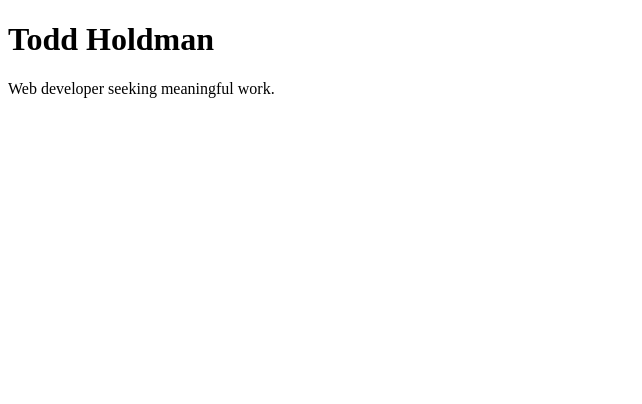
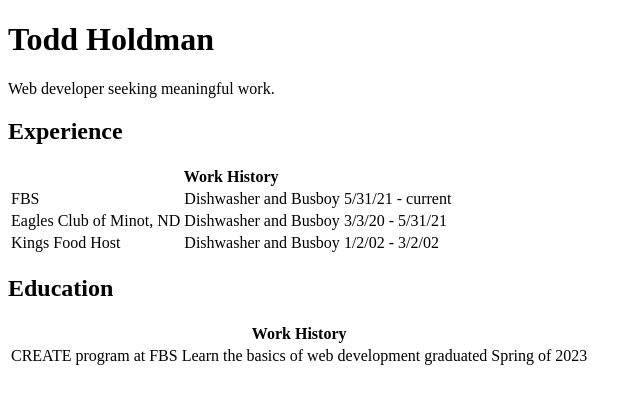
Before and after one commit to cernalpanic/CREATE-Resume, a plain HTML site: page index.html in a window 1280 px wide. Shown: the whole page, without its empty margins (0-642 px from the left). Drawn offline with Linux system fonts and the light colour scheme.

Commit message:
Added the work history and education tables

```diff
--- a/index.html
+++ b/index.html
@@ -1,9 +1,57 @@
 <!DOCTYPE html>
 <html>
+  <head>
+    <link rel="stylesheet" type="text/css" href="style.css">
+  </head>
 <body>
 
 <h1>Todd Holdman</h1>
 <p>Web developer seeking meaningful work.</p>
 
+<h2>Experience</h2>
+<table>
+
+<table>
+    <thead>
+        <tr>
+            <th colspan="3">Work History</th>
+        </tr>
+    </thead>
+    <tbody>
+        <tr>
+            <td>FBS</td>
+            <td>Dishwasher and Busboy</td>
+            <td>5/31/21 - current</td>
+        </tr>
+        <tr>
+            <td>Eagles Club of Minot, ND</td>
+            <td>Dishwasher and Busboy</td>
+            <td>3/3/20 - 5/31/21</td>
+        </tr>
+        <tr>
+            <td>Kings Food Host</td>
+            <td>Dishwasher and Busboy</td>
+            <td>1/2/02 - 3/2/02</td>
+        </tr>
+    </tbody>
+</table>
+
+<h2>Education</h2>
+<table>
+
+<table>
+    <thead>
+        <tr>
+            <th colspan="3">Work History</th>
+        </tr>
+    </thead>
+    <tbody>
+        <tr>
+            <td>CREATE program at FBS</td>
+            <td>Learn the basics of web development</td>
+            <td>graduated Spring of 2023</td>
+        </tr>
+    </tbody>
+</table>
 </body>
 </html>
```
